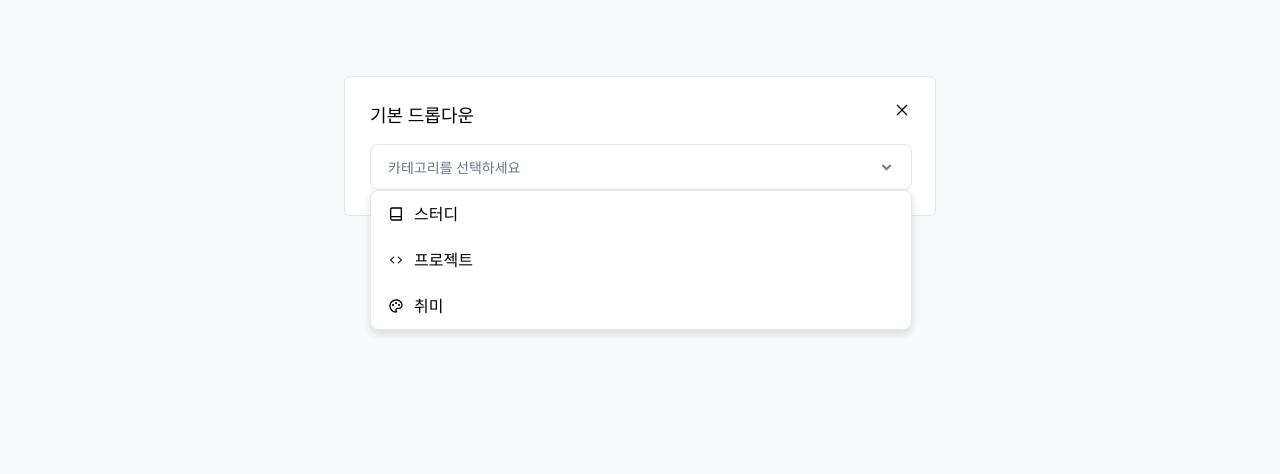
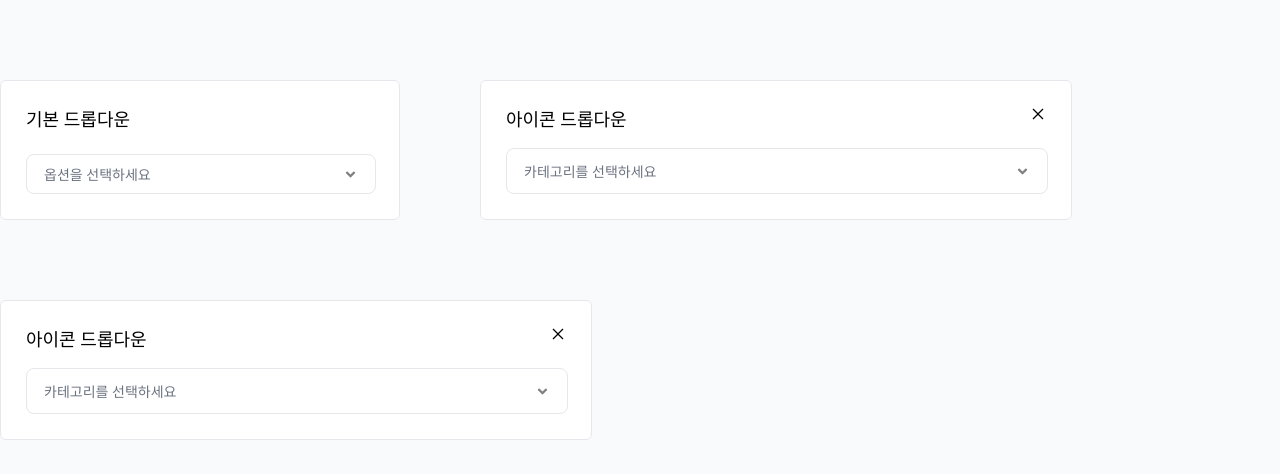
Before and after one commit to hyeonseo1109/TS_practice, a React (Vite) app: page / in a window 1280 px wide. Shown: the top 474 px of the page. Built offline with nearby package versions, Linux system fonts and the light colour scheme.

Commit message:
size props 추가

```diff
--- a/src/pages/MainPage.tsx
+++ b/src/pages/MainPage.tsx
@@ -4,8 +4,14 @@ import { IoIosCode } from "react-icons/io";
 import { RiPaletteLine } from "react-icons/ri";
 
 export default function MainPage() {
-  const dummyData = {
+  const dummyData1 = {
     title: "기본 드롭다운",
+    placeholder: "옵션을 선택하세요",
+    options: [{ text: "옵션 1" }, { text: "옵션 2" }, { text: "옵션 3" }],
+  };
+
+  const dummyData2 = {
+    title: "아이콘 드롭다운",
     placeholder: "카테고리를 선택하세요",
     options: [
       { text: "스터디", icon: <RiBookLine /> },
@@ -14,16 +20,31 @@ export default function MainPage() {
     ],
     xButton: true,
   };
+
   return (
-    <>
-      <div className="w-full flex justify-center my-19">
+    <div className="w-full flex flex-col gap-20 justify-center my-20">
+      <div className="flex gap-20">
         <DropDown
-          title={dummyData.title}
-          placeholder={dummyData.placeholder}
-          options={dummyData.options}
-          xButton={dummyData.xButton}
+          size="sm"
+          title={dummyData1.title}
+          placeholder={dummyData1.placeholder}
+          options={dummyData1.options}
+        />
+        <DropDown
+          title={dummyData2.title}
+          placeholder={dummyData2.placeholder}
+          options={dummyData2.options}
+          xButton={dummyData2.xButton}
         />
       </div>
-    </>
+      <div>
+        <DropDown
+          title={dummyData2.title}
+          placeholder={dummyData2.placeholder}
+          options={dummyData2.options}
+          xButton={dummyData2.xButton}
+        />
+      </div>
+    </div>
   );
 }
--- a/src/pages/dropDown.tsx
+++ b/src/pages/dropDown.tsx
@@ -1,6 +1,8 @@
 import "../App.css";
 import { VscChromeClose } from "react-icons/vsc";
 import { FaAngleDown } from "react-icons/fa";
+import { useState } from "react";
+import { FaAngleUp } from "react-icons/fa";
 
 interface Option {
   text: string;
@@ -13,6 +15,7 @@ interface DropDownProps {
   options: Option[];
   xButton?: boolean;
   // xButton에 관한 내용 없을 시 그냥 false가 기본값으로 먹힘
+  size?: "sm" | "md" | "lg";
 }
 
 export function DropDown({
@@ -20,29 +23,74 @@ export function DropDown({
   placeholder,
   options,
   xButton = false,
+  size = "md",
 }: DropDownProps) {
+  const [dropDownState, setDropDownState] = useState(false);
+
+  const sizeStyles = {
+    sm: {
+      container: "w-[25rem]",
+      dropDown: "w-[21.875rem]",
+      height: "h-[2.5rem]",
+    },
+    md: {
+      container: "w-[37rem]",
+      dropDown: "w-[33.875rem]",
+      height: "h-[2.875rem]",
+    },
+    lg: {
+      container: "w-[50rem]",
+      dropDown: "w-[46.875rem]",
+      height: "h-[3.25rem]",
+    },
+  };
+
+  const currentSize = sizeStyles[size];
+
   return (
     <>
-      <div className="flex flex-col justify-between border border-gray-200 bg-white w-[37rem] h-[8.75rem] p-[1.5625rem] rounded-md">
+      <div
+        className={`flex flex-col justify-between border border-gray-200 bg-white ${currentSize.container} h-[8.75rem] p-[1.5625rem] rounded-md select-none`}
+      >
         <div className="flex items-start justify-between w-full">
           <p className="font-[500] text-[1.125rem] text-center">{title}</p>
           <span>{xButton && <VscChromeClose />}</span>
         </div>
         <div className="relative">
-          <div className="flex w-[33.875rem] h-[2.875rem] px-[1.0625rem] py-[.8125rem] justify-between items-center border-[.0938rem] border-gray-200 rounded-lg relative">
+          <div
+            onClick={() => setDropDownState(!dropDownState)}
+            className={`flex ${currentSize.dropDown} ${
+              currentSize.height
+            } px-[1.0625rem] py-[.8125rem] justify-between items-center border-[.0938rem] border-gray-200 rounded-lg relative  ${
+              dropDownState && "border-gray-400"
+            }`}
+          >
             <p className="text-[.875rem] text-gray-500 font-light">
               {placeholder}
             </p>
+            {dropDownState ? (
+              <FaAngleUp size={15} color="gray" />
+            ) : (
               <FaAngleDown size={15} color="gray" />
+            )}
           </div>
-          <div className="bg-white border-[.0938rem] border-gray-200 rounded-lg shadow-[0_0.25rem_0.5rem_#00000020] absolute top-[2.875rem]">
+          {dropDownState && (
+            <div
+              className={`bg-white border-[.0938rem] border-gray-200 rounded-lg shadow-[0_0.25rem_0.5rem_#00000020] absolute top-[${currentSize.height}] ${currentSize.dropDown}`}
+            >
               {options?.map((option) => (
-              <div className="flex items-center gap-2.5 w-[33.7812rem] h-[2.875rem] px-[1.0625rem] py-[.8125rem] font-light">
+                <div
+                  className={`flex items-center ${currentSize.dropDown} ${
+                    currentSize.height
+                  } px-[1.0625rem] py-[.8125rem] font-light hover:bg-gray-50 active:bg-gray-100
+                    ${option.icon && "gap-2.5"}`}
+                >
                   <span>{option.icon}</span>
                   <span>{option.text}</span>
                 </div>
               ))}
             </div>
+          )}
         </div>
       </div>
     </>
```
Lines whose indentation alone changed are shown as unchanged.
